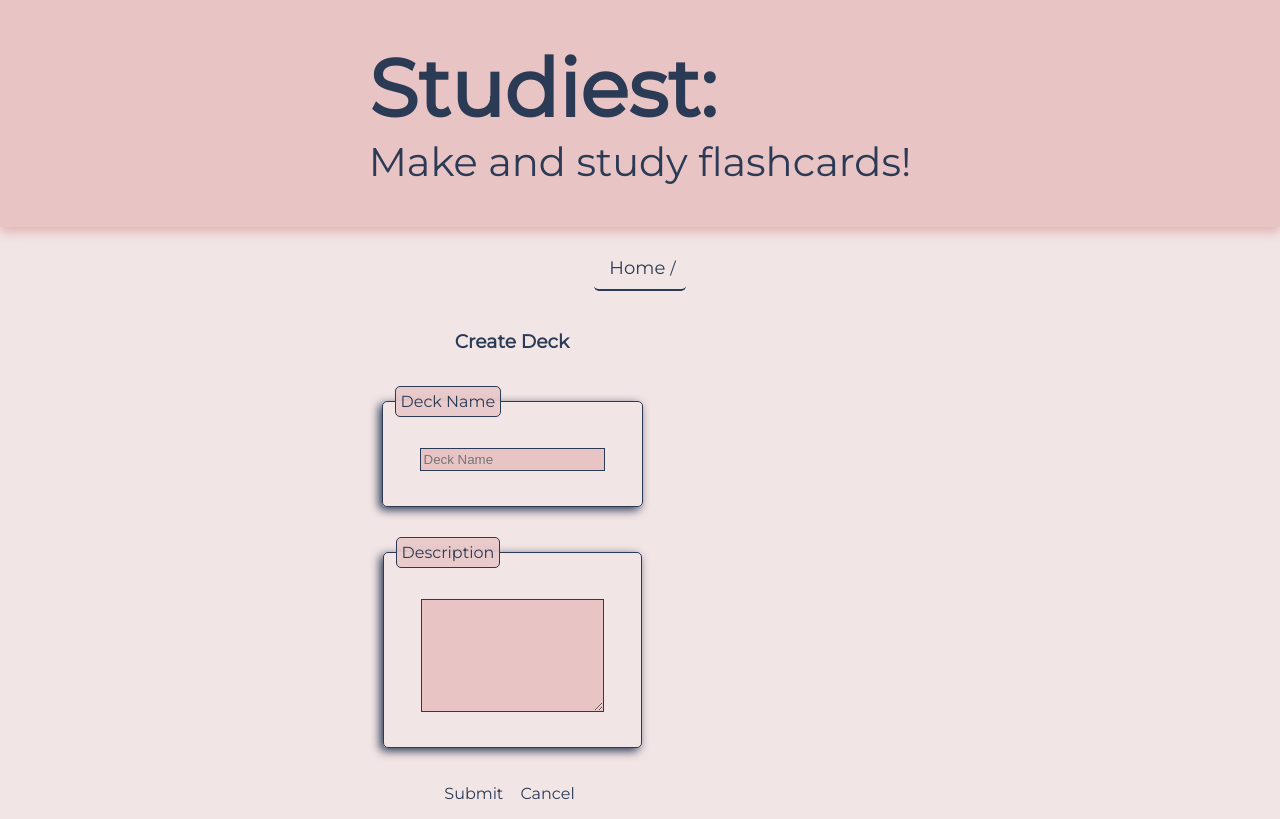
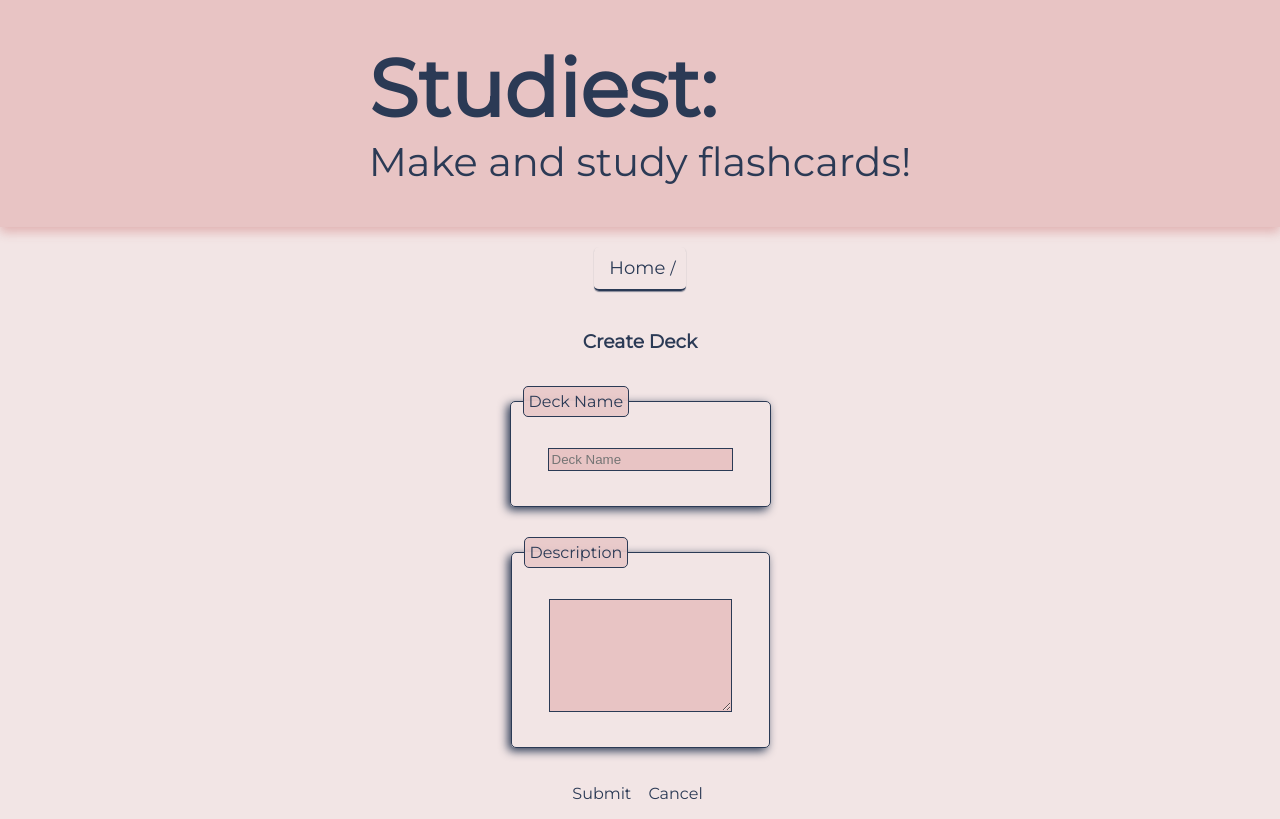
Before and after one commit to xjuneau1/flashcard-client, a React (Vite) app: page /decks/new in a window 1280 px wide. Built offline with nearby package versions, Linux system fonts and the light colour scheme.

Commit message:
fixed header route import in App

```diff
--- a/src/App.jsx
+++ b/src/App.jsx
@@ -1,6 +1,6 @@
 import { BrowserRouter as Router } from "react-router-dom";
-import Header from "./Layout/header/Header";
-import Layout from "./Layout/Layout";
+import Header from "./Layout/Header/Header"
+import Layout from "./Layout/Layout"
 import "../src/App.module.css"
 function App() {
   return (
--- a/src/Layout/Deck/createdeck.module.css
+++ b/src/Layout/Deck/createdeck.module.css
@@ -1,4 +1,5 @@
 .create-container {
     display: flex;
     flex-direction: column;
+    align-items: center;
 }
--- a/src/Layout/breadcrumb.module.css
+++ b/src/Layout/breadcrumb.module.css
@@ -6,6 +6,7 @@
     border-radius: 5px;
     align-self: center;
     border-bottom: 2px solid #2B3A55;
+    box-shadow: 0px 1px 1px #2b3a558c;
     transition: 2000ms;
 }
 
```
